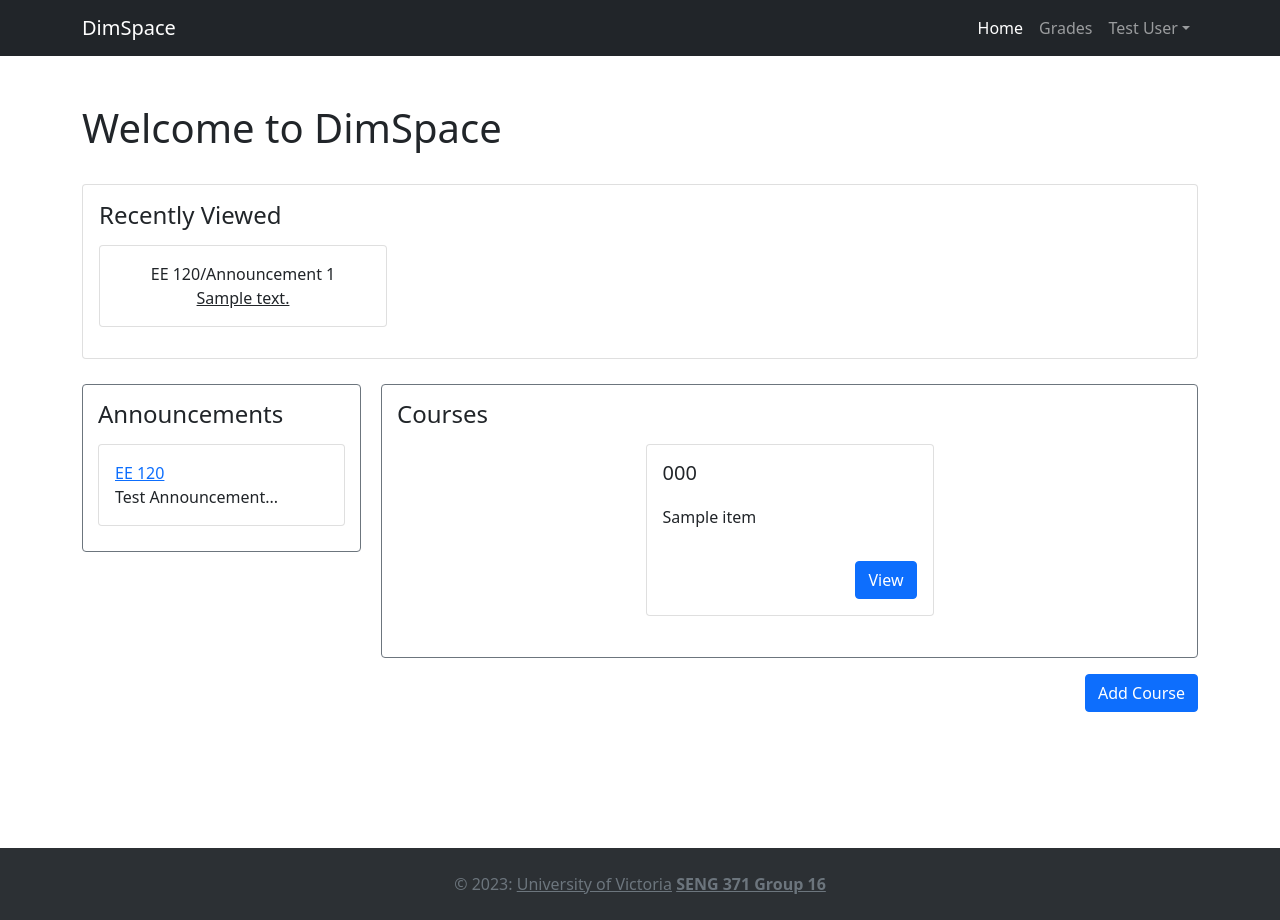
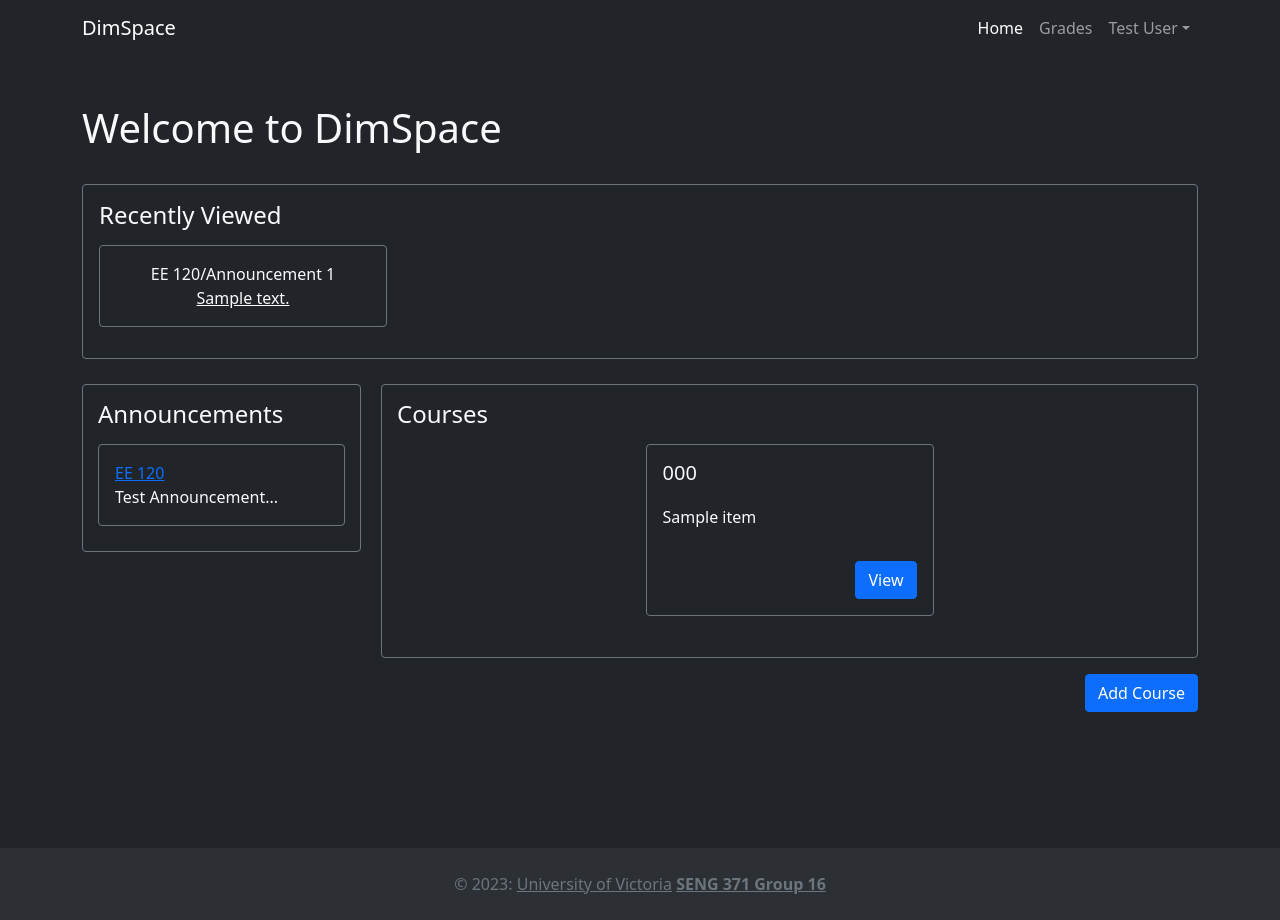
Before and after one commit to stephenneale/seng371-group16, a Django app: page /dimspace/ in a window 1280 px wide. Run offline with Django 4.2, Linux system fonts and the light colour scheme; a database or web service that is not in the repository returns one stand-in record (values such as "Sample title"); data that the repository does not hold is empty.

Commit message:
Add toggle dark mode view
Implement dark mode home page

```diff
--- a/as-developers/frontend/dimspace-main/dimapp/templates/base.html
+++ b/as-developers/frontend/dimspace-main/dimapp/templates/base.html
@@ -14,7 +14,7 @@
         <link href="{% static 'css/styles.css' %}" rel="stylesheet" />
     </head>
     <body>
-        <div class="page-container">
+        <div class="page-container {% if darkmode %}bg-dark{% endif %}">
             <div class="content-wrap" style="min-height: 100vh">
                 <!-- Responsive navbar-->
                 <nav class="navbar navbar-expand-lg navbar-dark bg-dark">
@@ -29,7 +29,7 @@
                                 <li class="nav-item dropdown">
                                     <a class="nav-link dropdown-toggle" id="navbarDropdown" href="#" role="button" data-bs-toggle="dropdown" aria-expanded="false">Test User</a>
                                     <ul class="dropdown-menu dropdown-menu-end" aria-labelledby="navbarDropdown">
-                                        <li><a class="dropdown-item" href="#">Action</a></li>
+                                        <li><a class="dropdown-item" href="/dimspace/toggledarkmode">Toggle dark mode</a></li>
                                         <li><a class="dropdown-item" href="#">Another action</a></li>
                                         <li><hr class="dropdown-divider" /></li>
                                         <li><a class="dropdown-item" href="#">Something else here</a></li>
--- a/as-developers/frontend/dimspace-main/dimapp/templates/home.html
+++ b/as-developers/frontend/dimspace-main/dimapp/templates/home.html
@@ -7,17 +7,17 @@ active
 {% block content %}
 {% load dimspace_extras %}
 <div class="container">
-    <div class="text mt-5" style="margin-bottom: 2em;">
+    <div class="text{% if darkmode %}-light{% endif %} mt-5" style="margin-bottom: 2em;">
         <h1>Welcome to DimSpace</h1>
     </div>
 
-    <div class="card" style="margin-bottom: 25px;">
-        <div class="card-body">
+    <div class="card {% if darkmode %}bg-dark border border-secondary{% endif %}" style="margin-bottom: 25px;">
+        <div class="card-body{% if darkmode %} text-light{% endif %}">
             <h4 style="margin-bottom: 15px;">Recently Viewed</h1>
             <div class="frequently-viewed">
                 {% for item in recent %}
                 <div class="col-sm-3" style="width: 19rem; text-align: center; margin-bottom: 15px;">
-                    <div class="card" style="width: 18rem;">
+                    <div class="card {% if darkmode %}bg-dark border border-secondary{% endif %}" style="width: 18rem;">
                         <div class="card-body">
                             <p class="card-text">
                                 EE 120/Announcement {{ item.id }}<br>
@@ -31,9 +31,9 @@ active
         </div>
     </div>
 
-    <div class="col-3 announcements border border-secondary rounded" style="display: flex; flex-direction: column; padding-bottom: 25px; overflow-y: auto; margin-right: 20px; float: left;">
+    <div class="col-3 announcements border border-secondary rounded {% if darkmode %}text-light{% endif %}" style="display: flex; flex-direction: column; padding-bottom: 25px; overflow-y: auto; margin-right: 20px; float: left;">
         <h4 style="margin: 15px;">Announcements</h1>
-        <div class="card" style="margin-left: 15px; margin-right: 15px;">
+        <div class="card {% if darkmode %}bg-dark border border-secondary{% endif %}" style="margin-left: 15px; margin-right: 15px;">
             <div class="card-body">
                 <a href="#" class="stretched-link">EE 120</a><br>
                 Test Announcement...
@@ -41,11 +41,11 @@ active
         </div>
     </div>
 
-    <div class="col courses border border-secondary rounded" style="display: flex; flex-direction: column; padding-bottom: 25px; float: none; overflow: hidden">
+    <div class="col courses border border-secondary rounded {% if darkmode %}text-light{% endif %}" style="display: flex; flex-direction: column; padding-bottom: 25px; float: none; overflow: hidden">
         <h4 style="margin: 15px;">Courses</h1>
         <div class="d-flex flex-row flex-wrap justify-content-around">
             {% for course in courses %}
-                <div class="card mb-3" style="width: 18rem;">
+                <div class="card mb-3 {% if darkmode %}bg-dark border border-secondary{% endif %}" style="width: 18rem;">
                     <div class="card-body">
                         <h5 class="card-title" style="margin-bottom: 1em;">{{ course.code }}</h5>
                         {% with course_info|index:forloop.counter0 as info %}
--- a/as-developers/frontend/dimspace-main/dimapp/views.py
+++ b/as-developers/frontend/dimspace-main/dimapp/views.py
@@ -41,6 +41,7 @@ class Home(TemplateView):
         context['courses'] = courses
         context['course_info'] = course_info
         context['recent'] = get_from_api("content/recent")
+        context['darkmode'] = get_from_api("darkmode")['enabled']
         return context
 
 
@@ -182,3 +183,33 @@ class AddCourse(TemplateView):
 class AddCourseSuccess(TemplateView):
     """Success message for add course"""
     template_name="addcourse_success.html"
+
+
+@method_decorator(csrf_exempt, name='dispatch')
+class ToggleDarkMode(TemplateView):
+    """Posts to API to toggle dark mode endpoint"""
+    template_name="toggledarkmode.html"
+
+    def get(self, request):
+        """Posts to API dark mode endpoint"""
+
+        response = requests.get(API_LINK+'darkmode', timeout=10).json()
+        headers = {'content-type': 'application/json'}
+
+        if response['enabled']:
+            requests.post(
+                API_LINK+'darkmode',
+                data=json.dumps({"enabled": 0}),
+                headers=headers,
+                timeout=10
+                )
+
+        elif not response['enabled']:
+            requests.post(
+                API_LINK+'darkmode',
+                data=json.dumps({"enabled": 1}),
+                headers=headers,
+                timeout=10
+                )
+
+        return redirect('/dimspace')
--- a/as-developers/frontend/dimspace-main/dimspace/urls.py
+++ b/as-developers/frontend/dimspace-main/dimspace/urls.py
@@ -15,7 +15,7 @@ Including another URLconf
 """
 from django.contrib import admin
 from django.urls import path
-from dimapp.views import Home, CourseHome, CourseLectures, CourseAssignments, CourseLabs, Grades, ViewAnnouncement, AddCourse, AddCourseSuccess
+from dimapp.views import Home, CourseHome, CourseLectures, CourseAssignments, CourseLabs, Grades, ViewAnnouncement, AddCourse, AddCourseSuccess, ToggleDarkMode
 
 urlpatterns = [
     path('admin/', admin.site.urls),
@@ -27,5 +27,6 @@ urlpatterns = [
     path('dimspace/course/<int:course_id>/announcements/<int:content_id>', ViewAnnouncement.as_view()),
     path('dimspace/grades/', Grades.as_view()),
     path('dimspace/addcourse/', AddCourse.as_view()),
-    path('dimspace/addcourse/success', AddCourseSuccess.as_view())
+    path('dimspace/addcourse/success', AddCourseSuccess.as_view()),
+    path('dimspace/toggledarkmode', ToggleDarkMode.as_view())
 ]
```
Also changed, not shown: as-developers/frontend/dimspace-main/dimapp/templates/toggledarkmode.html (added, +11 -0 lines).
